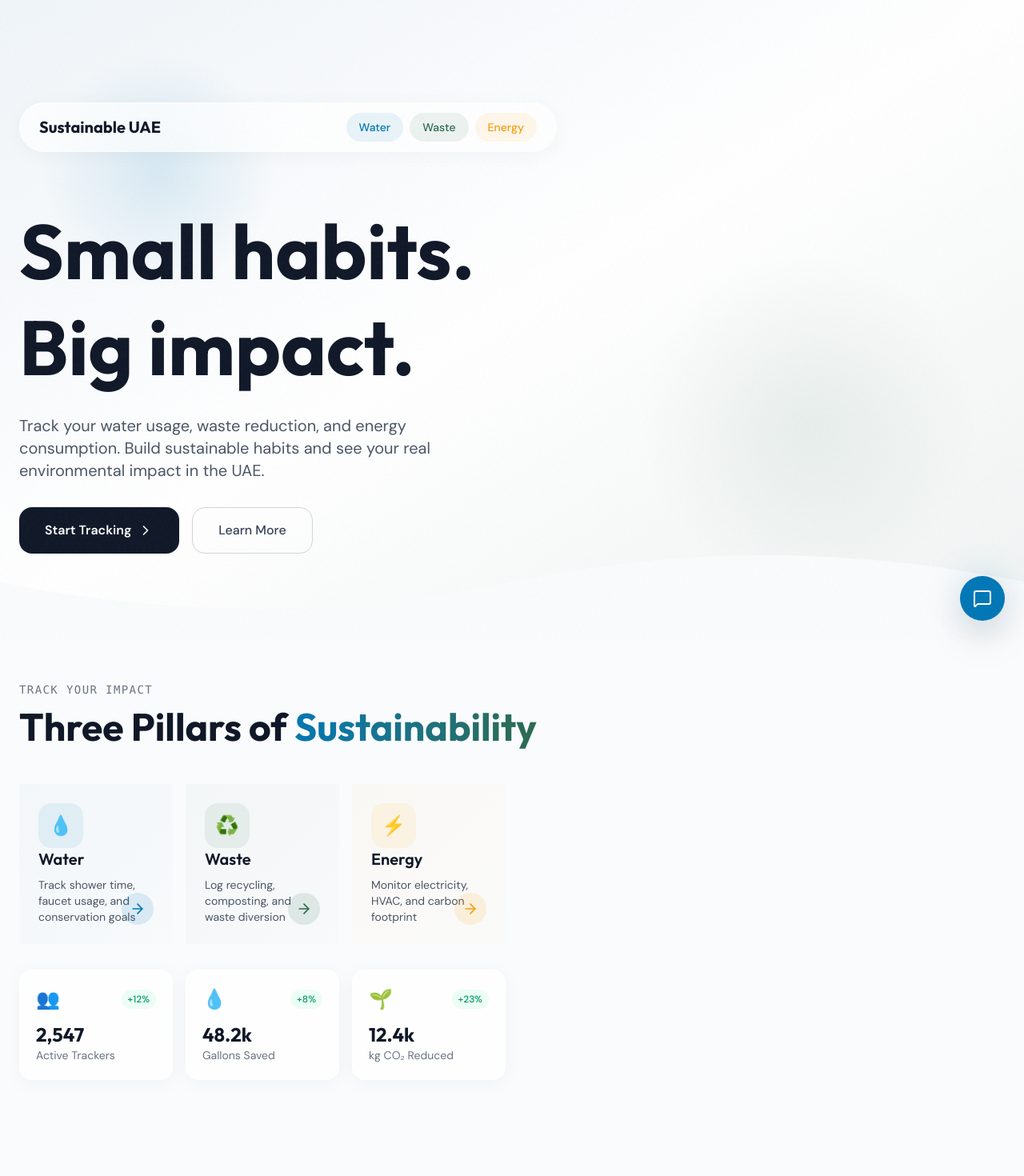
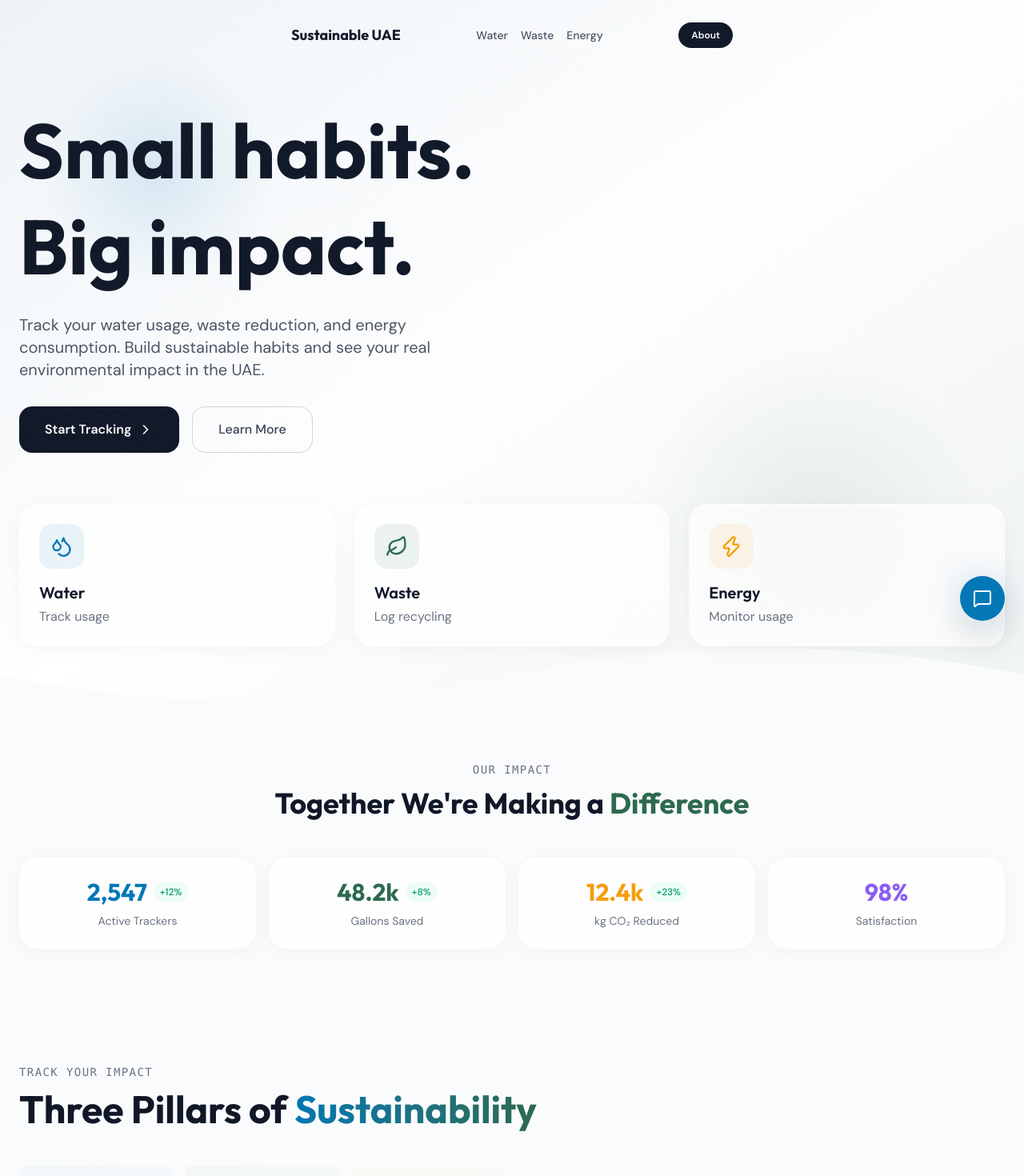
Before and after one commit to 3xecutablefile/Website-For-School, a Next.js app: page / in a window 1280 px wide. Shown: the top 1470 px of the page at 80% size. Built offline with nearby package versions, Linux system fonts and the light colour scheme.

Commit message:
Add 21st.dev navbar, footer, animated stats + page transitions

```diff
--- a/src/app/page.tsx
+++ b/src/app/page.tsx
@@ -1,15 +1,43 @@
+"use client";
+
 import HeroSection from "@/components/ui/HeroSection";
 import BentoDashboard from "@/components/ui/BentoDashboard";
 import ACTemperatureSlider from "@/components/ui/ACTemperatureSlider";
 import StickyBottomNav from "@/components/ui/StickyBottomNav";
+import MiniNavbar from "@/components/ui/MiniNavbar";
+import FancyFooter from "@/components/ui/FancyFooter";
+import AnimatedStats from "@/components/ui/AnimatedStats";
 import { FloatingChatWidget } from "@/components/ui/floating-chat-widget";
+import { motion } from "framer-motion";
 
 export default function Home() {
   return (
     <div className="min-h-screen bg-[#FAFBFC]">
+      <MiniNavbar />
+
       <HeroSection />
+
+      {/* Stats Section */}
+      <section className="py-16 px-6">
+        <div className="max-w-7xl mx-auto">
+          <motion.div
+            initial={{ opacity: 0, y: 20 }}
+            whileInView={{ opacity: 1, y: 0 }}
+            viewport={{ once: true }}
+            className="text-center mb-12"
+          >
+            <p className="font-mono text-sm tracking-widest text-gray-500 uppercase mb-3">Our Impact</p>
+            <h2 className="display text-4xl font-bold text-gray-900">
+              Together We&apos;re Making a <span className="text-[#2D6A4F]">Difference</span>
+            </h2>
+          </motion.div>
+          <AnimatedStats />
+        </div>
+      </section>
+
       <BentoDashboard />
       <ACTemperatureSlider />
+      <FancyFooter />
       <StickyBottomNav />
       <FloatingChatWidget />
     </div>
--- /dev/null
+++ b/src/app/template.tsx
@@ -0,0 +1,15 @@
+"use client";
+
+import { motion } from "framer-motion";
+
+export default function Template({ children }: { children: React.ReactNode }) {
+  return (
+    <motion.div
+      initial={{ opacity: 0, y: 10 }}
+      animate={{ opacity: 1, y: 0 }}
+      transition={{ duration: 0.35, ease: [0.25, 0.46, 0.3, 0.96] }}
+    >
+      {children}
+    </motion.div>
+  );
+}
--- /dev/null
+++ b/src/components/ui/AnimatedStats.tsx
@@ -0,0 +1,52 @@
+"use client";
+
+import { motion, useSpring, useTransform } from "framer-motion";
+import { useEffect, useState } from "react";
+
+interface AnimatedCounterProps {
+  end: number;
+  duration?: number;
+  suffix?: string;
+  prefix?: string;
+}
+
+export default function AnimatedStats() {
+  const stats = [
+    { value: "2,547", label: "Active Trackers", trend: "+12%", color: "#0077B6" },
+    { value: "48.2k", label: "Gallons Saved", trend: "+8%", color: "#2D6A4F" },
+    { value: "12.4k", label: "kg CO₂ Reduced", trend: "+23%", color: "#F59E0B" },
+    { value: "98%", label: "Satisfaction", trend: "", color: "#8B5CF6" },
+  ];
+
+  return (
+    <div className="grid grid-cols-2 md:grid-cols-4 gap-4">
+      {stats.map((stat, index) => (
+        <motion.div
+          key={stat.label}
+          initial={{ opacity: 0, y: 20 }}
+          whileInView={{ opacity: 1, y: 0 }}
+          viewport={{ once: true }}
+          transition={{ delay: index * 0.1 }}
+          className="glass-card p-6 rounded-3xl text-center"
+        >
+          <div className="flex items-center justify-center gap-2">
+            <span className="display text-3xl font-bold" style={{ color: stat.color }}>
+              {stat.value}
+            </span>
+            {stat.trend && (
+              <motion.span
+                initial={{ scale: 0 }}
+                animate={{ scale: 1 }}
+                transition={{ delay: 0.5 + index * 0.1, type: "spring" }}
+                className="text-xs font-medium text-emerald-600 bg-emerald-50 px-2 py-1 rounded-full"
+              >
+                {stat.trend}
+              </motion.span>
+            )}
+          </div>
+          <p className="text-gray-500 text-sm mt-2">{stat.label}</p>
+        </motion.div>
+      ))}
+    </div>
+  );
+}
--- /dev/null
+++ b/src/components/ui/FancyFooter.tsx
@@ -0,0 +1,94 @@
+import Link from "next/link";
+import { motion } from "framer-motion";
+
+export default function FancyFooter() {
+  const links = {
+    track: [
+      { label: "Water", href: "/water" },
+      { label: "Waste", href: "/waste" },
+      { label: "Energy", href: "/energy" },
+    ],
+    company: [
+      { label: "About", href: "/about" },
+      { label: "Contact", href: "/contact" },
+      { label: "Privacy", href: "/privacy" },
+    ],
+  };
+
+  return (
+    <footer className="bg-white border-t border-gray-100">
+      <div className="max-w-7xl mx-auto px-6 py-16">
+        <div className="grid md:grid-cols-4 gap-12">
+          {/* Brand */}
+          <div className="md:col-span-2">
+            <Link href="/" className="display text-2xl font-bold text-gray-900">
+              Sustainable UAE
+            </Link>
+            <p className="text-gray-500 mt-4 max-w-sm">
+              Track your environmental impact with simple daily habits.
+              Small actions lead to big changes.
+            </p>
+
+            {/* Newsletter */}
+            <div className="mt-6 flex gap-2">
+              <input
+                type="email"
+                placeholder="Enter your email"
+                className="px-4 py-3 rounded-xl border border-gray-200 focus:border-[#0077B6] focus:outline-none flex-1"
+              />
+              <button className="px-6 py-3 bg-gray-900 text-white font-medium rounded-xl hover:bg-gray-800 transition-all">
+                Subscribe
+              </button>
+            </div>
+          </div>
+
+          {/* Links */}
+          <div>
+            <h4 className="font-semibold text-gray-900 mb-4">Track</h4>
+            <ul className="space-y-3">
+              {links.track.map((link) => (
+                <li key={link.label}>
+                  <Link href={link.href} className="text-gray-500 hover:text-[#0077B6] transition-colors">
+                    {link.label}
+                  </Link>
+                </li>
+              ))}
+            </ul>
+          </div>
+
+          <div>
+            <h4 className="font-semibold text-gray-900 mb-4">Company</h4>
+            <ul className="space-y-3">
+              {links.company.map((link) => (
+                <li key={link.label}>
+                  <Link href={link.href} className="text-gray-500 hover:text-[#0077B6] transition-colors">
+                    {link.label}
+                  </Link>
+                </li>
+              ))}
+            </ul>
+          </div>
+        </div>
+
+        {/* Bottom */}
+        <div className="mt-12 pt-8 border-t border-gray-100 flex flex-col md:flex-row justify-between items-center gap-4">
+          <p className="text-gray-400 text-sm">
+            © 2024 Sustainable UAE. All rights reserved.
+          </p>
+          <div className="flex gap-4">
+            {["Twitter", "Instagram", "LinkedIn"].map((social) => (
+              <motion.a
+                key={social}
+                href="#"
+                whileHover={{ scale: 1.1 }}
+                className="w-10 h-10 rounded-full bg-gray-100 flex items-center justify-center text-gray-500 hover:bg-[#0077B6] hover:text-white transition-all"
+              >
+                {social[0]}
+              </motion.a>
+            ))}
+          </div>
+        </div>
+      </div>
+    </footer>
+  );
+}
--- a/src/components/ui/HeroSection.tsx
+++ b/src/components/ui/HeroSection.tsx
@@ -3,10 +3,10 @@
 import { motion } from "framer-motion";
 import { useEffect, useState } from "react";
 import Link from "next/link";
-import { ChevronRight } from "lucide-react";
+import { ChevronRight, Sparkles, Leaf, Droplets, Zap } from "lucide-react";
+import AnimatedStats from "./AnimatedStats";
 
 export default function HeroSection() {
-  // Text reveal animation
   const words = ["Small habits.", "Big impact."];
   const [visibleWords, setVisibleWords] = useState<number[]>([]);
 
@@ -18,33 +18,26 @@ export default function HeroSection() {
     });
   }, []);
 
+  const features = [
+    { icon: Droplets, label: "Water", desc: "Track usage", color: "#0077B6", href: "/water" },
+    { icon: Leaf, label: "Waste", desc: "Log recycling", color: "#2D6A4F", href: "/waste" },
+    { icon: Zap, label: "Energy", desc: "Monitor usage", color: "#F59E0B", href: "/energy" },
+  ];
+
   return (
     <section className="relative min-h-[85vh] overflow-hidden">
-      {/* Animated gradient background */}
+      {/* Animated Background */}
       <div className="absolute inset-0 bg-gradient-to-br from-[#0077B6]/5 via-white to-[#2D6A4F]/5">
-        {/* Floating orbs */}
         <motion.div
           className="absolute top-20 left-10 w-72 h-72 rounded-full"
-          style={{
-            background: "radial-gradient(circle, #0077B620 0%, transparent 70%)",
-          }}
-          animate={{
-            x: [0, 40, 0],
-            y: [0, -30, 0],
-            scale: [1, 1.1, 1],
-          }}
+          style={{ background: "radial-gradient(circle, #0077B620 0%, transparent 70%)" }}
+          animate={{ x: [0, 40, 0], y: [0, -30, 0], scale: [1, 1.1, 1] }}
           transition={{ duration: 8, repeat: Infinity }}
         />
         <motion.div
           className="absolute bottom-20 right-10 w-96 h-96 rounded-full"
-          style={{
-            background: "radial-gradient(circle, #2D6A4F15 0%, transparent 70%)",
-          }}
-          animate={{
-            x: [0, -50, 0],
-            y: [0, 40, 0],
-            scale: [1, 1.15, 1],
-          }}
+          style={{ background: "radial-gradient(circle, #2D6A4F15 0%, transparent 70%)" }}
+          animate={{ x: [0, -50, 0], y: [0, 40, 0], scale: [1, 1.15, 1] }}
           transition={{ duration: 10, repeat: Infinity }}
         />
       </div>
@@ -52,31 +45,8 @@ export default function HeroSection() {
       {/* Content */}
       <div className="relative z-10 pt-32 pb-20 px-6">
         <div className="max-w-7xl mx-auto">
-          {/* Desktop Nav (hidden on mobile) */}
-          <nav className="desktop-nav glass-card rounded-full px-6 py-3 flex items-center justify-between mb-16 max-w-2xl">
-            <Link href="/" className="display text-xl font-bold text-gray-900">
-              Sustainable UAE
-            </Link>
-            <div className="flex gap-2">
-              {[
-                { label: "Water", href: "/water", color: "#0077B6" },
-                { label: "Waste", href: "/waste", color: "#2D6A4F" },
-                { label: "Energy", href: "/energy", color: "#F59E0B" },
-              ].map((item) => (
-                <Link
-                  key={item.label}
-                  href={item.href}
-                  className="px-4 py-2 rounded-full text-sm font-medium transition-all hover:scale-105"
-                  style={{ background: `${item.color}15`, color: item.color }}
-                >
-                  {item.label}
-                </Link>
-              ))}
-            </div>
-          </nav>
-
-          {/* Hero Text with Reveal Animation */}
-          <div className="max-w-4xl">
+          {/* Hero Text */}
+          <div className="max-w-4xl mb-16">
             {words.map((word, index) => (
               <motion.div
                 key={index}
@@ -91,7 +61,6 @@ export default function HeroSection() {
               </motion.div>
             ))}
 
-            {/* Subtitle */}
             <motion.p
               className="text-xl text-gray-600 mt-6 max-w-xl"
               initial={{ opacity: 0 }}
@@ -102,35 +71,55 @@ export default function HeroSection() {
               Build sustainable habits and see your real environmental impact in the UAE.
             </motion.p>
 
-            {/* CTA Buttons */}
+            {/* CTA */}
             <motion.div
               className="flex flex-wrap gap-4 mt-8"
               initial={{ opacity: 0, y: 20 }}
               animate={{ opacity: visibleWords.length === words.length ? 1 : 0, y: visibleWords.length === words.length ? 0 : 20 }}
               transition={{ duration: 0.6, delay: 1 }}
             >
-              <Link
-                href="/water"
-                className="group inline-flex items-center gap-2 px-8 py-4 rounded-2xl bg-gray-900 text-white font-semibold hover:bg-gray-800 transition-all"
-              >
+              <Link href="/water" className="group inline-flex items-center gap-2 px-8 py-4 rounded-2xl bg-gray-900 text-white font-semibold hover:bg-gray-800 transition-all">
                 Start Tracking
                 <ChevronRight className="w-5 h-5 group-hover:translate-x-1 transition-transform" />
               </Link>
-              <Link
-                href="/about"
-                className="inline-flex items-center gap-2 px-8 py-4 rounded-2xl border border-gray-300 text-gray-700 font-medium hover:bg-gray-50 transition-all"
-              >
+              <Link href="/about" className="inline-flex items-center gap-2 px-8 py-4 rounded-2xl border border-gray-300 text-gray-700 font-medium hover:bg-gray-50 transition-all">
                 Learn More
               </Link>
             </motion.div>
           </div>
+
+          {/* Feature Cards */}
+          <motion.div
+            className="grid md:grid-cols-3 gap-6"
+            initial={{ opacity: 0, y: 30 }}
+            animate={{ opacity: 1, y: 0 }}
+            transition={{ duration: 0.6, delay: 1.2 }}
+          >
+            {features.map((feature, index) => {
+              const Icon = feature.icon;
+              return (
+                <Link key={feature.label} href={feature.href}>
+                  <motion.div
+                    whileHover={{ scale: 1.02, y: -5 }}
+                    className="glass-card p-6 rounded-3xl cursor-pointer"
+                  >
+                    <div className="w-14 h-14 rounded-2xl flex items-center justify-center mb-4" style={{ background: `${feature.color}15` }}>
+                      <Icon className="w-7 h-7" style={{ color: feature.color }} />
+                    </div>
+                    <h3 className="display text-xl font-semibold text-gray-900">{feature.label}</h3>
+                    <p className="text-gray-500 mt-1">{feature.desc}</p>
+                  </motion.div>
+                </Link>
+              );
+            })}
+          </motion.div>
         </div>
       </div>
 
-      {/* Wave divider */}
+      {/* Wave */}
       <div className="absolute bottom-0 left-0 right-0">
-        <svg viewBox="0 0 1440 100" fill="none" xmlns="http://www.w3.org/2000/svg">
-          <path d="M0 50C240 100 480 100 720 50C960 0 1200 0 1440 50L1440 100L0 100Z" fill="#FAFBFC"/>
+        <svg viewBox="0 0 1440 100" fill="none">
+          <path d="M0 50C240 100 480 100 720 50C960 0 1200 0 1440 50L1440 100L0 100Z" fill="#FAFBFC" />
         </svg>
       </div>
     </section>
--- /dev/null
+++ b/src/components/ui/MiniNavbar.tsx
@@ -0,0 +1,54 @@
+"use client";
+
+import { motion } from "framer-motion";
+import { useState, useEffect } from "react";
+import Link from "next/link";
+
+export default function MiniNavbar() {
+  const [scrolled, setScrolled] = useState(false);
+
+  useEffect(() => {
+    const handleScroll = () => setScrolled(window.scrollY > 50);
+    window.addEventListener("scroll", handleScroll);
+    return () => window.removeEventListener("scroll", handleScroll);
+  }, []);
+
+  return (
+    <header
+      className={`fixed top-4 left-1/2 -translate-x-1/2 z-50 flex items-center justify-between px-6 py-3 transition-all duration-300 ${
+        scrolled
+          ? "bg-white/80 backdrop-blur-xl border border-gray-200 rounded-xl shadow-lg"
+          : "bg-transparent rounded-full"
+      }`}
+      style={{ width: "calc(100% - 2rem)", maxWidth: "600px" }}
+    >
+      <Link href="/" className="display text-lg font-bold text-gray-900">
+        Sustainable UAE
+      </Link>
+
+      <nav className="hidden md:flex items-center gap-4">
+        {[
+          { label: "Water", href: "/water", color: "#0077B6" },
+          { label: "Waste", href: "/waste", color: "#2D6A4F" },
+          { label: "Energy", href: "/energy", color: "#F59E0B" },
+        ].map((item) => (
+          <Link
+            key={item.label}
+            href={item.href}
+            className="relative group text-sm font-medium text-gray-600 hover:text-gray-900 transition-colors"
+          >
+            {item.label}
+            <span className="absolute -bottom-1 left-0 w-0 h-0.5 bg-gradient-to-r transition-all group-hover:w-full" style={{ background: item.color }} />
+          </Link>
+        ))}
+      </nav>
+
+      <Link
+        href="/about"
+        className="px-4 py-2 text-xs font-semibold text-white bg-gray-900 rounded-full hover:bg-gray-800 transition-all hover:scale-105"
+      >
+        About
+      </Link>
+    </header>
+  );
+}
```
Also changed, not shown: src/app/transitions.tsx (added, +11 -0 lines), src/components/ui/PageTransition.tsx (added, +23 -0 lines).
